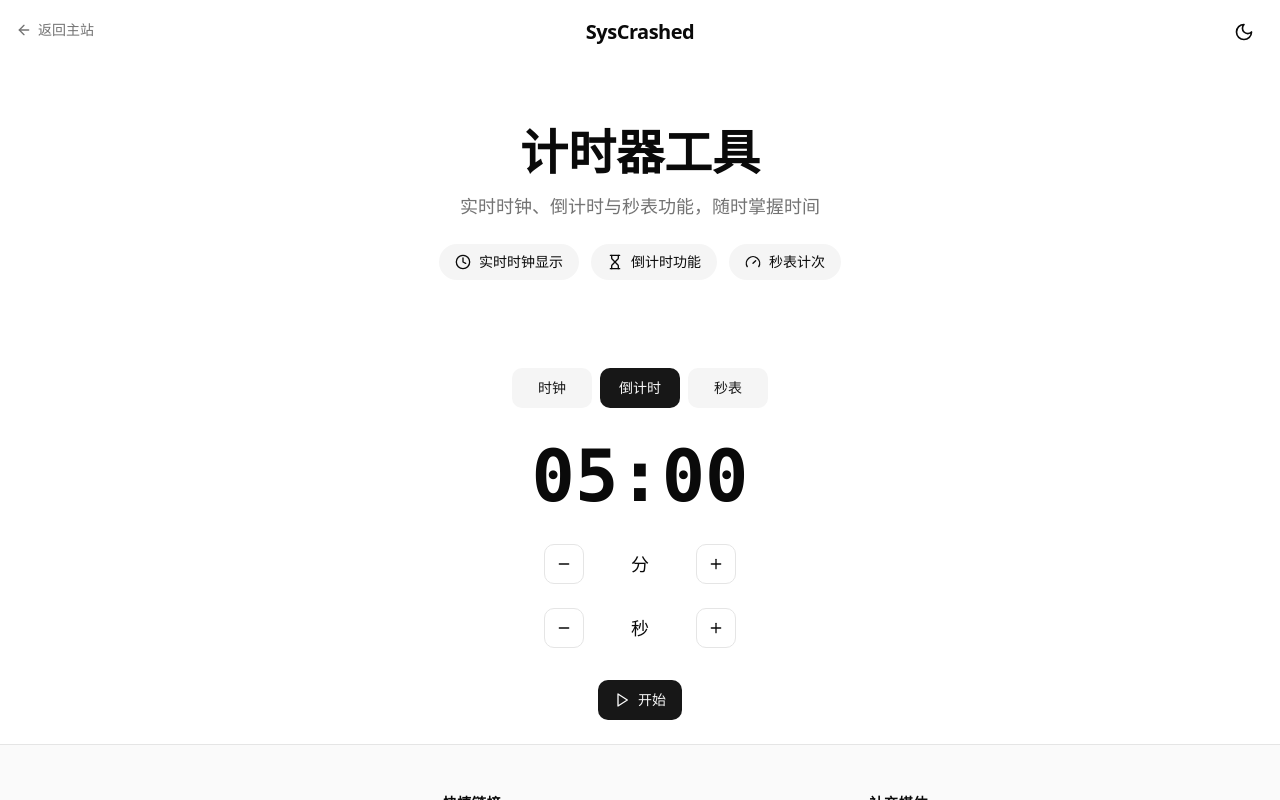
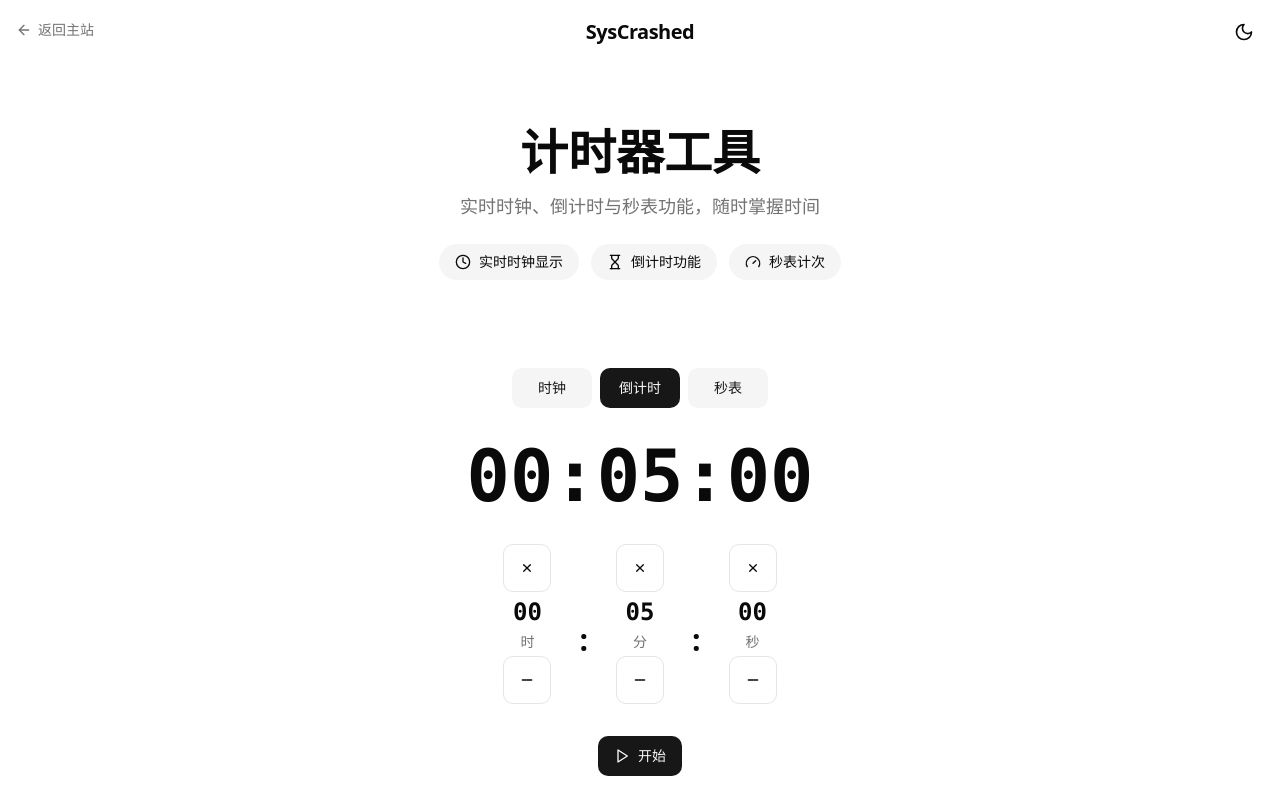
Before and after one commit to Sys-Crashed/Timer, a Next.js app: page / in a window 1280 px wide. Both pictures are taken after a click on the button "倒计时". Shown: the top 800 px of the page. Built offline with nearby package versions, Linux system fonts and the light colour scheme.

Commit message:
feat: add hour unit and vertical +/- buttons for countdown

```diff
--- a/src/app/page.tsx
+++ b/src/app/page.tsx
@@ -166,8 +166,36 @@ function Countdown() {
     setRemaining(newTotal);
   };
 
-  const displayMin = Math.floor(remaining / 60);
+  const displayHour = Math.floor(remaining / 3600);
+  const displayMin = Math.floor((remaining % 3600) / 60);
   const displaySec = remaining % 60;
+
+  const TimeAdjuster = ({ value, label, delta }: { value: number; label: string; delta: number }) => (
+    <div className="flex flex-col items-center gap-1">
+      <Button
+        variant="outline"
+        size="icon"
+        onClick={() => adjustTime(delta)}
+        disabled={isRunning || (delta < 0 && totalSeconds <= Math.abs(delta))}
+        className="w-12 h-12"
+      >
+        <Plus className="w-4 h-4 rotate-45" />
+      </Button>
+      <span className="text-2xl font-mono font-bold w-14 text-center">
+        {value.toString().padStart(2, "0")}
+      </span>
+      <span className="text-sm text-muted-foreground">{label}</span>
+      <Button
+        variant="outline"
+        size="icon"
+        onClick={() => adjustTime(-delta)}
+        disabled={isRunning || (delta < 0 && totalSeconds <= Math.abs(delta))}
+        className="w-12 h-12"
+      >
+        <Minus className="w-4 h-4" />
+      </Button>
+    </div>
+  );
 
   return (
     <motion.div
@@ -181,49 +209,18 @@ function Countdown() {
           remaining === 0 && "text-red-500"
         )}
       >
+        {displayHour.toString().padStart(2, "0")}:
         {displayMin.toString().padStart(2, "0")}:
         {displaySec.toString().padStart(2, "0")}
       </motion.div>
 
       {!isRunning && (
-        <div className="flex items-center justify-center gap-4 mb-6">
-          <Button
-            variant="outline"
-            size="icon"
-            onClick={() => adjustTime(-60)}
-            disabled={totalSeconds <= 60}
-          >
-            <Minus className="w-4 h-4" />
-          </Button>
-          <span className="text-lg font-medium w-20 text-center">分</span>
-          <Button
-            variant="outline"
-            size="icon"
-            onClick={() => adjustTime(60)}
-          >
-            <Plus className="w-4 h-4" />
-          </Button>
-        </div>
-      )}
-
-      {!isRunning && (
-        <div className="flex items-center justify-center gap-4 mb-8">
-          <Button
-            variant="outline"
-            size="icon"
-            onClick={() => adjustTime(-1)}
-            disabled={totalSeconds <= 1}
-          >
-            <Minus className="w-4 h-4" />
-          </Button>
-          <span className="text-lg font-medium w-20 text-center">秒</span>
-          <Button
-            variant="outline"
-            size="icon"
-            onClick={() => adjustTime(1)}
-          >
-            <Plus className="w-4 h-4" />
-          </Button>
+        <div className="flex items-center justify-center gap-6 mb-8">
+          <TimeAdjuster value={displayHour} label="时" delta={3600} />
+          <span className="text-3xl font-bold mt-8">:</span>
+          <TimeAdjuster value={displayMin} label="分" delta={60} />
+          <span className="text-3xl font-bold mt-8">:</span>
+          <TimeAdjuster value={displaySec} label="秒" delta={1} />
         </div>
       )}
 
```
